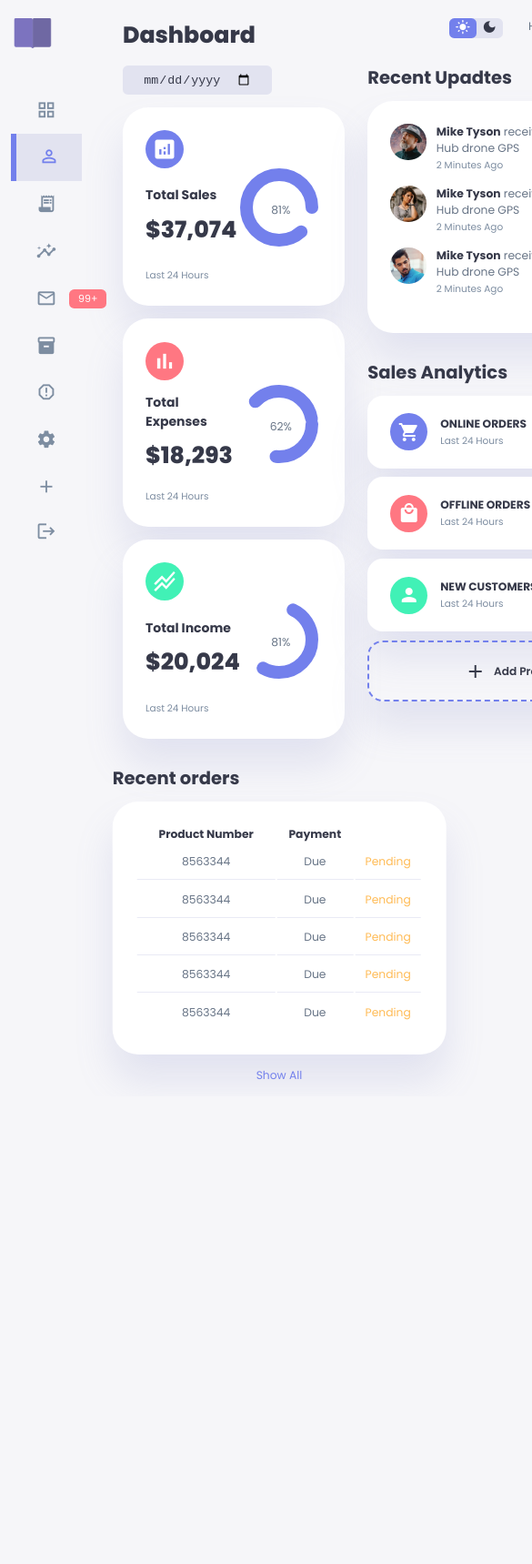
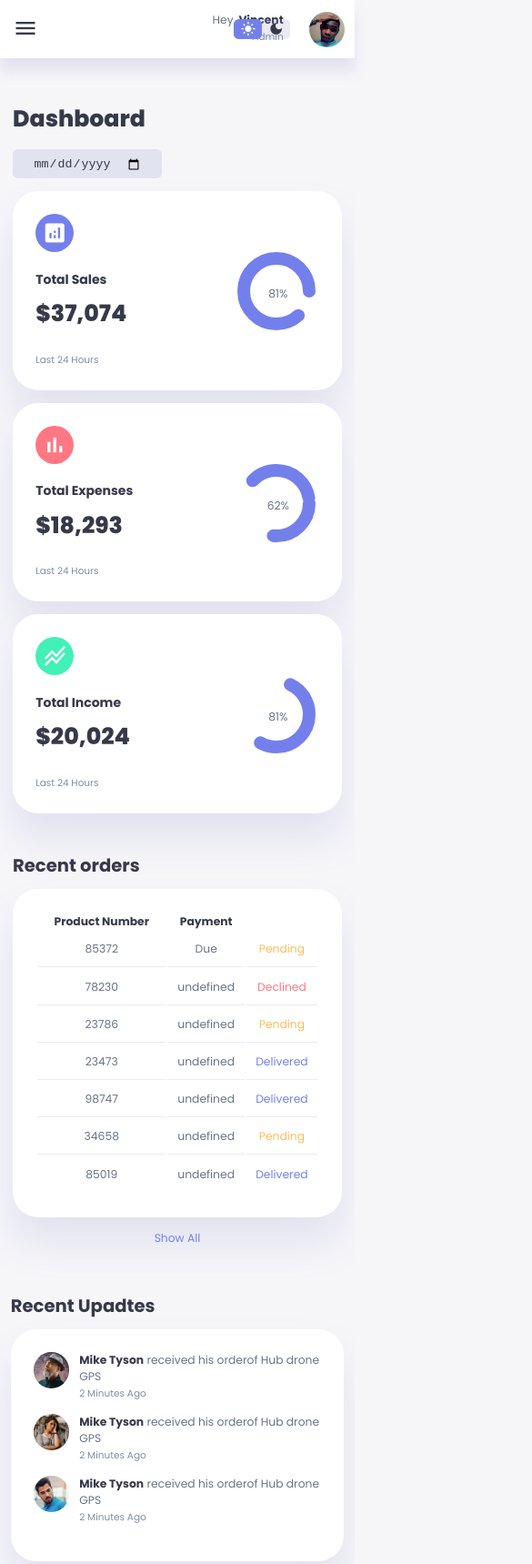
Before and after one commit to Vin-Jex/Admin-Dashboard, a plain HTML site: page index.html in a window 390 px wide. Shown: the top 1719 px of the page at 91% size, 585 px wide, since content can reach past the window. Before the commit the page ends 1205 px from the top, so only its background shows below. Drawn offline with Linux system fonts and the light colour scheme.

Commit message:
Finalized Project

```diff
--- a/index.html
+++ b/index.html
@@ -154,7 +154,7 @@
                         </tr>
                     </thead>
                     <tbody>
-                        <tr>
+                        <!-- <tr>
                             <td>Foldable Mini Drone</td>
                             <td>8563344</td>
                             <td>Due</td>
@@ -189,7 +189,7 @@
                             <td class="warning">Pending</td>
                             <td class="primary">Details</td>
                         </tr>
-                    </tbody>
+                    </tbody> -->
                 </table>
                 <a href="#">Show All</a>
             </div>
@@ -300,7 +300,8 @@
             </div>
         </div>
     </div>
+    <script src="./orders.js"></script>
+    <script src="./script.js"></script>
 
-    <script src="script.js"></script>
 </body>
 </html>
--- /dev/null
+++ b/orders.js
@@ -0,0 +1,47 @@
+const Orders = [
+    {
+    productName: 'Foldable Mini Drone',
+    productNumber: '85372',
+    paymentStatus: 'Due',
+    shipping: 'Pending'
+    },
+
+    {
+    productName: 'GPS 4k Drone',
+    productNumber: '78230',
+    productStatus: 'Due',
+    shipping: 'Declined'
+    },
+    {
+    productName: 'MX master 3',
+    productNumber: '23786',
+    productStatus: 'Due',
+    shipping: 'Pending'
+    },
+    {
+    productName: 'Ruko F11 Drone',
+    productNumber: '23473',
+    productStatus: 'Due',
+    shipping: 'Delivered'
+    },
+    {
+    productName: 'LARVENDER KF102 Drone',
+    productNumber: '98747',
+    productStatus: 'Due',
+    shipping: 'Delivered'
+    },
+    {
+    productName: 'Lozenge Drone',
+    productNumber: '34658',
+    productStatus: 'Due',
+    shipping: 'Pending'
+    },
+    {
+    productName: 'DJI Air 25',
+    productNumber: '85019',
+    productStatus: 'Due',
+    shipping: 'Delivered'
+    }
+
+
+]
--- a/script.js
+++ b/script.js
@@ -0,0 +1,38 @@
+const sideMenu = document.querySelector("aside");
+const menuBtn = document.querySelector("#menu-btn");
+const closeBtn = document.querySelector("#close-btn");
+const themeToggler = document.querySelector(".theme-toggler");
+
+menuBtn.addEventListener('click', () => {
+    sideMenu.style.display = 'block';
+});
+
+
+closeBtn.addEventListener('click', () => {
+    sideMenu.style.display = 'none';
+
+});
+
+
+// Change Theme
+themeToggler.addEventListener('click', () => {
+    document.body.classList.toggle('dark-theme-variables');
+
+    themeToggler.querySelector('span:nth-child(1)').classList.toggle('active');
+    themeToggler.querySelector('span:nth-child(2)').classList.toggle('active');
+});
+
+
+// Fill orders in table
+Orders.forEach(order => {
+    const tr = document.createElement('tr');
+    const trContent = `
+                    <td>${order.productName}</td>
+                    <td>${order.productNumber}</td>
+                    <td>${order.paymentStatus}</td>
+                    <td class="${order.shipping === 'Declined' ? 'danger' : order.shipping === 'Pending' ? 'warning' : 'primary'}">${order.shipping}</td>
+                    <td class="primary">Details</td>
+    `;
+    tr.innerHTML = trContent;
+    document.querySelector('table tbody').appendChild(tr);
+})
--- a/style.css
+++ b/style.css
@@ -26,6 +26,15 @@
     --box-shadow: 0 2rem 3rem var(--color-light);
 }
 
+/******************** DARK THEME VARIABLES ********************/
+.dark-theme-variables {
+    --color-background: #181a1e;
+    --color-white: #202528;
+    --color-dark: #edeffd ;
+    --color-dark-variant: #a3bdcc;
+    --color-light: rgba(0, 0, 0, 0.4);
+    --box-shadow: 0 2rem 3rem var(--color-light);
+}
 
 * {
     margin: 0;
@@ -521,6 +530,11 @@ main .recent-orders a {
     align-items: center;
 }
 
+.right .sales-analytics .add-product:hover {
+    background: var(--color-primary);
+    color: white;
+}
+
 .right .sales-analytics .add-product div {
     display: flex;
     align-items:center;
@@ -532,6 +546,7 @@ main .recent-orders a {
 }
 
 /******************* MEDIA QUERIES *******************/
+/**********************  TABLET **********************/
 @media screen and (max-width: 1200px) {
     .container {
         width: 94%;
@@ -571,11 +586,11 @@ main .recent-orders a {
         position: absolute;
         left: 50%;
         transform: translateX(-50%);
-        margin: 2rem 100rem 0 8rem;
+        margin: 2rem 0 0 8.8rem;
     }
 
-    main .recent-updates table {
-        width: 83vw;
+    main .recent-orders table {
+        width: 82vw;
     }
 
     main table thead tr th:last-child,
@@ -589,3 +604,118 @@ main .recent-orders a {
     }
 
 }
+
+/******************* MEDIA QUERIES *******************/
+/**********************  MOBILE **********************/
+@media screen and (max-width: 768px) {
+    .container {
+        width: 100%;
+        grid-template-columns: 1fr;
+    }
+
+    aside {
+       position: fixed;
+       left: -100%;
+       background: var(--color-white);
+       width: 18rem;
+       z-index: 3;
+       box-shadow: 1rem 3rem 4rem var(--color-primary);
+       height: 100vh;
+       padding-right: var(--card-padding);
+       display: none;
+       animation: showMenu 400ms ease forwards;
+    }
+
+    @keyframes showMenu {
+        to {
+            left: 0;
+        }
+    }
+
+    aside .logo {
+        margin-left: 1rem;
+    }
+
+    aside .logo img {
+        display: inline;
+    }
+
+    aside .logo .logo-half {
+        display: none;
+        width: 3rem;
+    }
+
+    aside .sidebar h3 {
+        display: inline;
+    }
+
+    aside .sidebar a {
+        width: 100%;
+        height: 3.4rem;
+    }
+
+    aside .sidebar a:last-child {
+        position: absolute;
+        bottom: 5rem;
+    }
+
+    aside .close {
+        display: inline-block;
+        cursor: pointer;
+    }
+
+    main {
+        margin-top: 8rem;
+        padding: 0 1rem;
+    }
+
+    main .recent-orders {
+        position: relative;
+        margin: 3rem 0 0 0;
+        width: 100%;
+    }
+
+    main .recent-orders table {
+        width: 100%;
+        margin: 0;
+    }
+
+    .right {
+        width: 94%;
+        margin: 0 auto 4rem;
+    }
+
+    .right .top {
+        position: fixed;
+        top: 0;
+        left: 0;
+        align-items: center;
+        padding: 0 0.8rem;
+        height: 4.6rem;
+        background: var(--color-white);
+        width: 100%;
+        margin: 0;
+        z-index: 2;
+        box-shadow: 0 1rem 1rem var(--color-light);
+    }
+
+    .right .top .theme-toggler {
+        width: 4.4rem;
+        position: absolute;
+        left: 66%;
+    }
+
+    .right .top button {
+        display: inline-block;
+        background: transparent;
+        cursor: pointer;
+        color: var(--color-dark);
+        position: absolute;
+        left: 1rem;
+    }
+
+    .right .top button span {
+        font-size: 2rem;
+    }
+
+}
```
